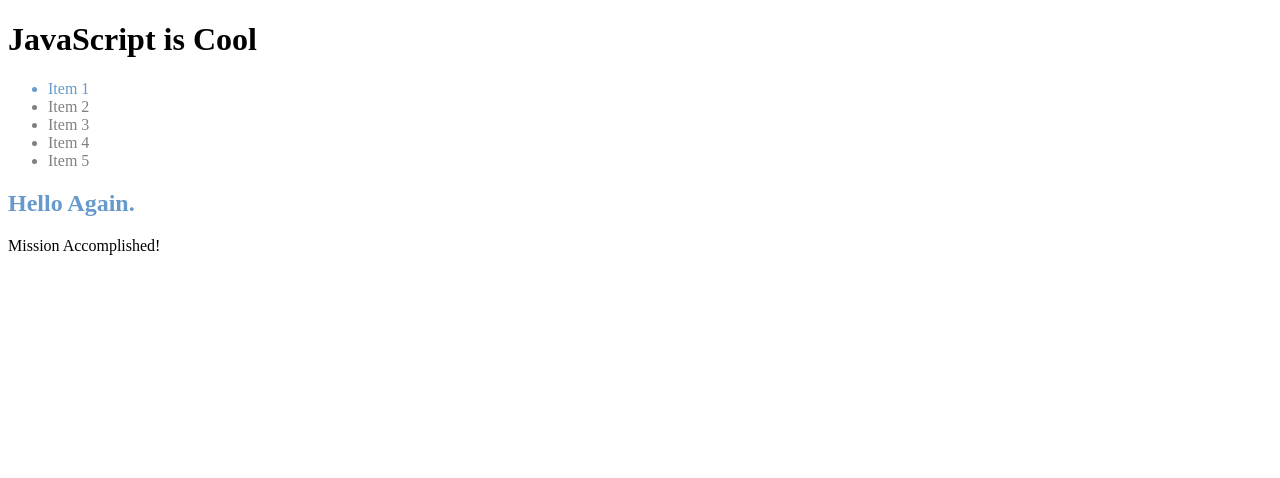
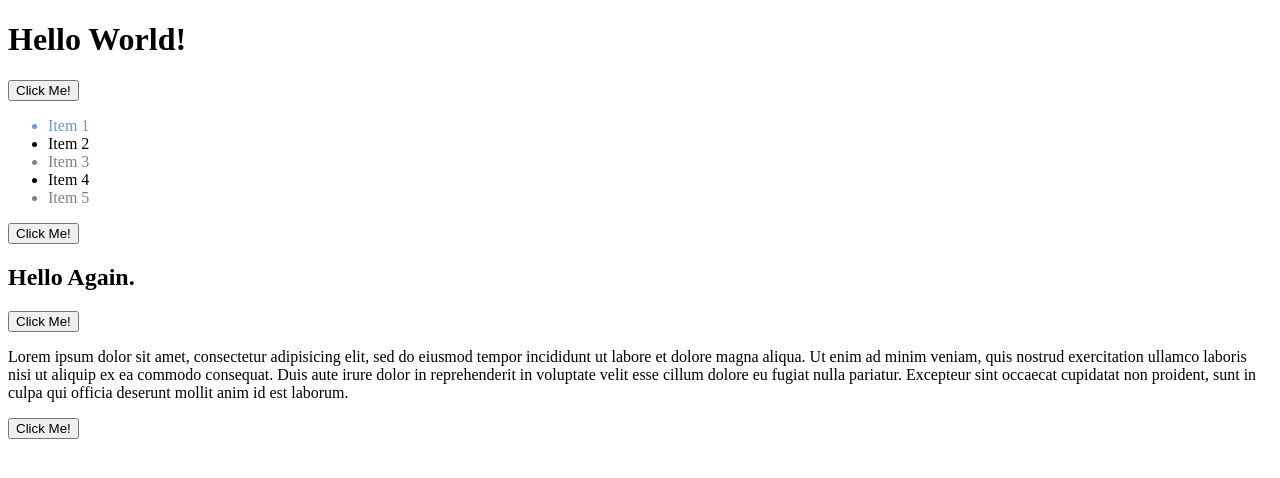
Before and after one commit to Shawnhardin01/codeup-web-exercises, a plain HTML site: page html/dom-query-js.html in a window 1280 px wide. Drawn offline with Linux system fonts and the light colour scheme.

Commit message:
first save of the day

```diff
--- a/html/dom-query-js.html
+++ b/html/dom-query-js.html
@@ -5,8 +5,8 @@
   <title>DOM: Query and Modify</title>
 </head>
 <body>
-
 <h1 id="main-header">Hello World!</h1>
+<button id="btn1">Click Me!</button>
 <ul>
   <li data-dbid="1">Item 1</li>
   <li data-dbid="2">Item 2</li>
@@ -14,7 +14,9 @@
   <li data-dbid="4">Item 4</li>
   <li data-dbid="5">Item 5</li>
 </ul>
+<button id="btn2">Click Me!</button>
 <h2 id="sub-header">Hello Again.</h2>
+<button id="btn3">Click Me!</button>
 <p class="sub-paragraph">
   Lorem ipsum dolor sit amet, consectetur adipisicing elit, sed do
   eiusmod tempor incididunt ut labore et dolore magna aliqua. Ut enim
@@ -24,6 +26,7 @@
   pariatur. Excepteur sint occaecat cupidatat non proident, sunt in
   culpa qui officia deserunt mollit anim id est laborum.
 </p>
+<button id="btn4">Click Me!</button>
 
 <script>
   (function() {
@@ -32,24 +35,43 @@
     var mainHeader = document.getElementById("main-header");
     console.log(mainHeader)
     // TODO: Set inner html of mainHeader to "JavaScript is Cool"
-    mainHeader.innerHTML="JavaScript is Cool"
+    var listener = function (event) {
+      mainHeader.innerHTML="JavaScript is Cool";
+    }
+    document.getElementById('btn1').addEventListener('click', listener);
+
     // TODO: Uncomment the next line and get the sub header element by id
     var subHeader =  document.getElementById("sub-header") ;
     console.log(subHeader)
     // TODO: Set the text color of subHeader to blue
-    subHeader.style.color="#6699CC"
+    var listener = function (event) {
+      subHeader.style.color="#6699CC";
+    }
+    document.getElementById('btn3').addEventListener('click', listener);
     // TODO: Uncomment the next line and get all list items
-    var listItems = document.querySelector("ul");
-     document.querySelector("li").style.color="#6699CC"
-    console.log(listItems)
-    listItems.style.color = "grey"
+    var listItems = document.querySelectorAll("li");
     // TODO: Set text color on every other list item to grey
+    for (let i = 0 ; i < listItems.length ; i++){
+      if (i % 2 === 0){
+        listItems[i].style.color = "grey";
+      }
+      if (listItems[i].getAttribute("data-dbid")==="1"){
+        listItems[i].style.color = "#6699CC"
+      }
+    }
+
+    listItems.getAttribute("data-dbid").style.color = "#6699CC"
+
     // TODO: Set text color of li with dbid = 1 to blue
 
     // TODO: Uncomment the next line and get all elements with class name sub-paragraph
      var subParagraphs = document.getElementsByClassName("sub-paragraph")
     // TODO: Change the text in the first sub paragraph to "Mission Accomplished!"
-subParagraphs[0].innerHTML = "Mission Accomplished!"
+    var listener = function (event) {
+      subParagraphs[0].innerHTML = "Mission Accomplished!";
+    }
+
+    document.getElementById('btn4').addEventListener('click', listener);
   })();
 </script>
 </body>
```
